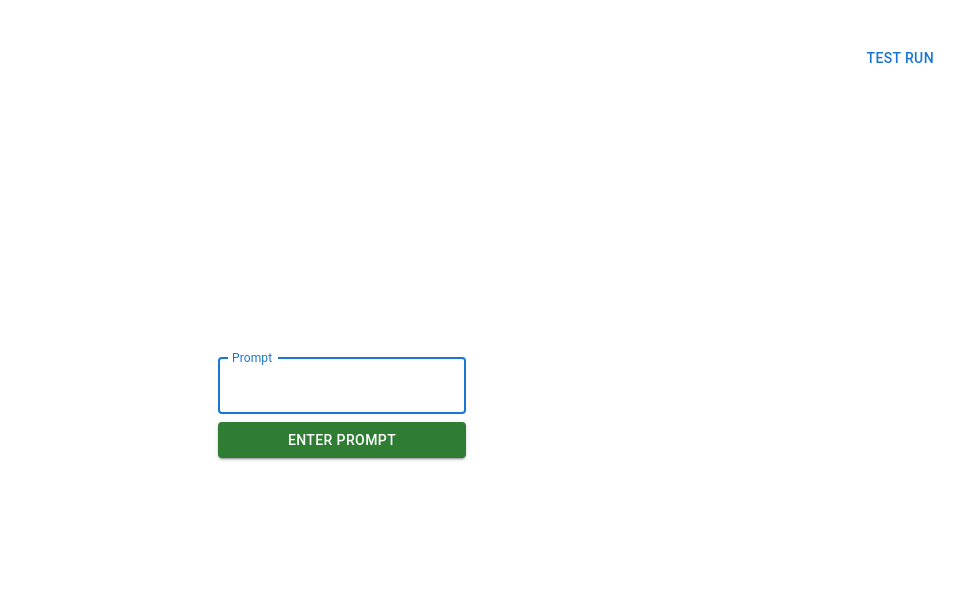
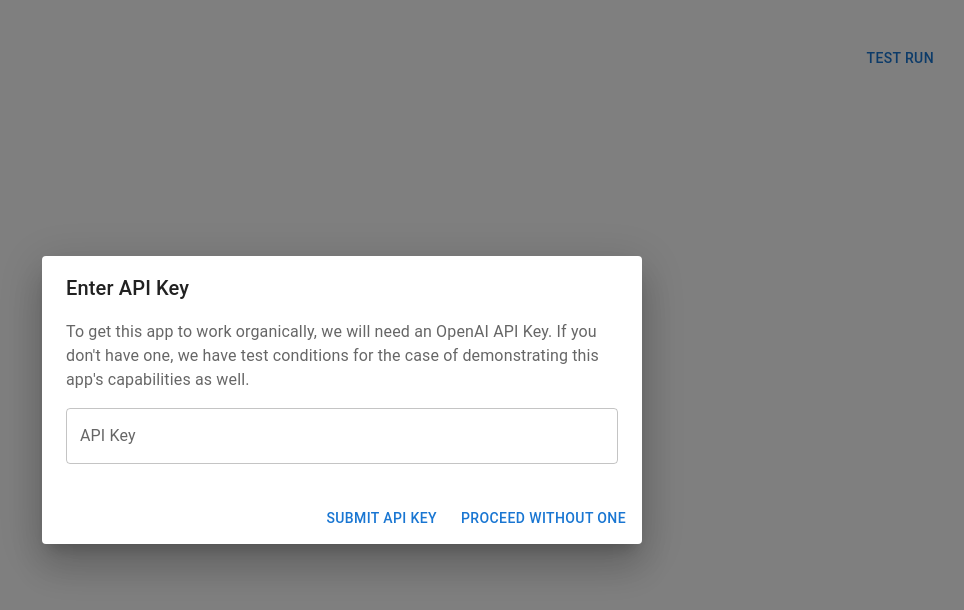
Before and after one commit to mpascualach/AI-image-minter, a React (Vite) app in the folder frontend/: page / in a window 1280 px wide. Shown: the top 610 px of the page, without its empty margins (298-1262 px from the left). Built offline with nearby package versions, Linux system fonts and the light colour scheme; no server answers.

Commit message:
removed a few console.logs

```diff
--- a/frontend/src/app/App.jsx
+++ b/frontend/src/app/App.jsx
@@ -16,7 +16,7 @@ const App = () => {
   const [modalOpen, setModalOpen] = useState(true);
 
   const handleInputChange = (event) => {
-    console.log("API key currently: ", apiKey);
+    // console.log("API key currently: ", apiKey);
     setPromptText(event.target.value);
   };
 
@@ -38,13 +38,15 @@ const App = () => {
       body: JSON.stringify({ prompt: promptText }),
     };
 
-    console.log("API key was: ", apiKey);
+    // console.log("API key was: ", apiKey);
 
     fetch(apiUrl, requestOptions)
       .then((response) => response.json())
       .then((data) => {
         data.data[0].promptText = promptText;
-        console.log("API data loaded: ", JSON.stringify(data));
+        data.data[0].generatedBy = "Dall-E";
+        data.data[0].apiUsed = apiUrl || "none";
+        // console.log("API data loaded: ", JSON.stringify(data));
         setLoading(false);
         setImageUrls(data.data.map((item) => item.url));
       })
@@ -91,12 +93,12 @@ const App = () => {
 
   return (
     <>
-      {/* <ApiKeyModal
+      <ApiKeyModal
         isOpen={modalOpen}
         onClose={() => setModalOpen(false)}
         onSubmit={handleModalSubmit}
-      /> */}
-      <div>
+      />
+
       <div className="testRunContainer">
         <Button className="testRunButton" onClick={handleTestApi}>
           Test run
@@ -114,10 +116,7 @@ const App = () => {
                 sx={{ height: 600, width: 600 }}
                 style={{ position: "relative" }}
               >
-                  <Button
-                    className="refreshButton"
-                    onClick={() => restartForm()}
-                  >
+                <Button className="refreshButton" onClick={() => restartForm()}>
                   <RefreshIcon></RefreshIcon>
                 </Button>
 
@@ -152,7 +151,6 @@ const App = () => {
           </div>
         )}
       </form>
-      </div>
     </>
   );
 };
--- a/package.json
+++ b/package.json
@@ -4,7 +4,8 @@
   "description": "",
   "main": "index.js",
   "scripts": {
-    "test": "echo \"Error: no test specified\" && exit 1"
+    "test": "echo \"Error: no test specified\" && exit 1",
+    "dev": "nodemon --watch contract/src -e rs --exec \"npm run start\""
   },
   "keywords": [],
   "author": "",
```
Also changed, not shown: frontend/src/app/assets/load-icon-png-7953.png (added). Lines whose indentation alone changed are shown as unchanged.
